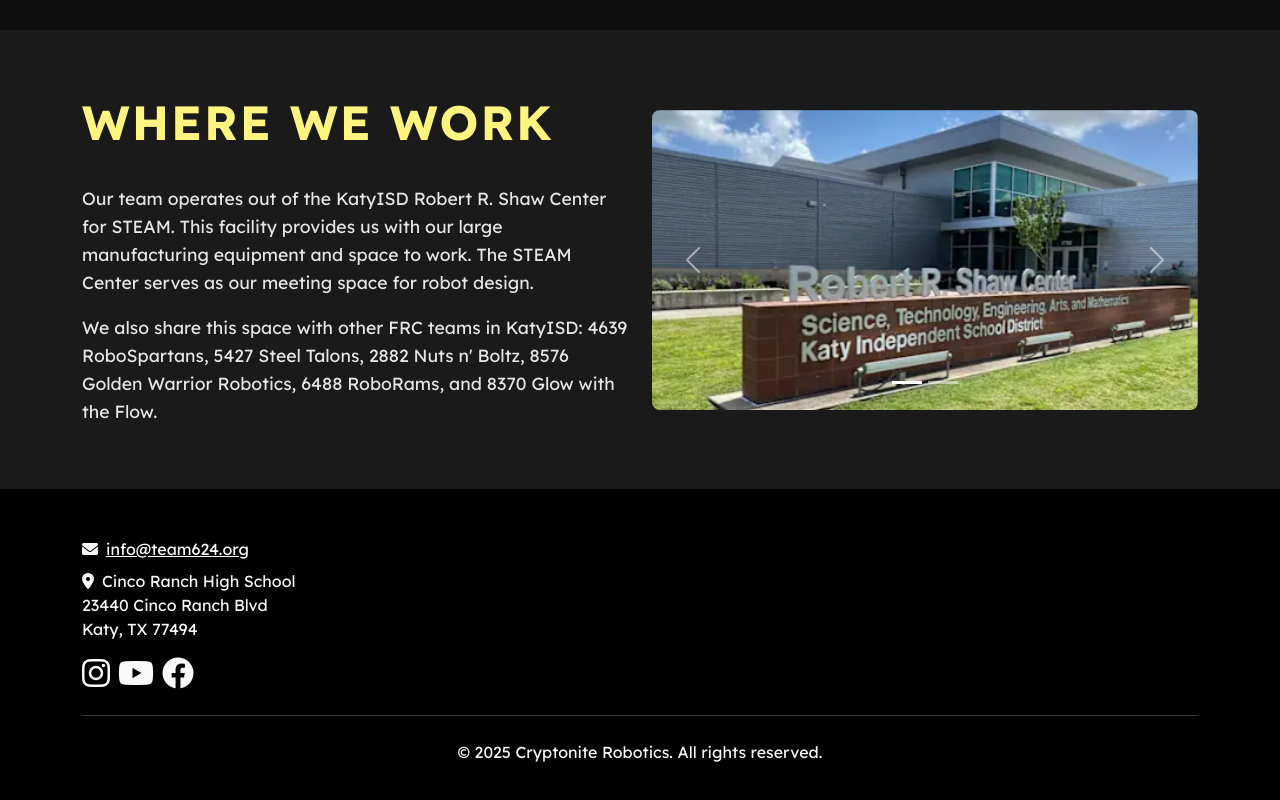
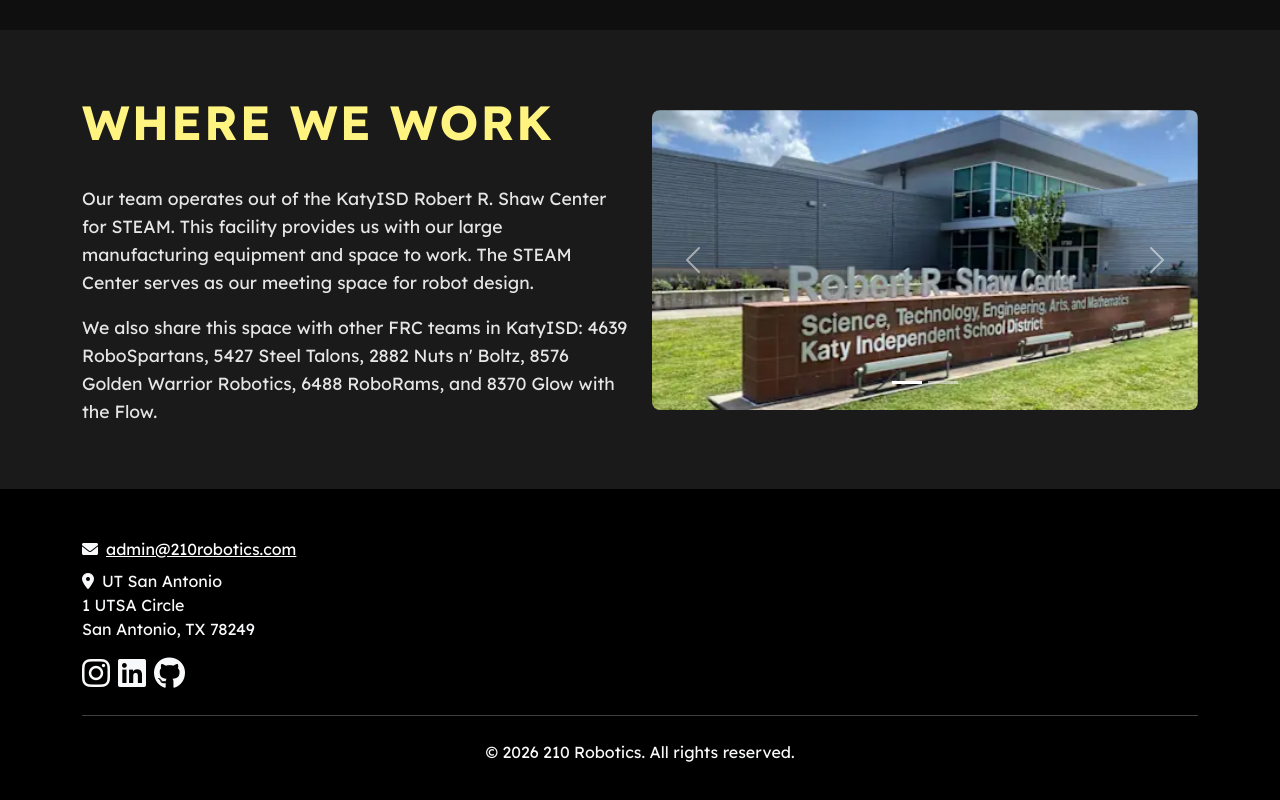
Before and after one commit to Mystery335/210RoboticsWebsite, a React (Vite) app: page / in a window 1280 px wide. Shown: the part 1320-2120 px from the top of the page. Built offline with nearby package versions, Linux system fonts and the light colour scheme.

Commit message:
Replaced Footer.jsx

```diff
--- a/src/componenets/Footer.jsx
+++ b/src/componenets/Footer.jsx
@@ -6,23 +6,23 @@ const Footer = () => {
           <div className="col-md-4">
             <p className="mb-2">
               <i className="fas fa-envelope me-2"></i>
-              <a href="mailto:info@team624.org">info@team624.org</a>
+              <a href="mailto:admin@210robotics.com">admin@210robotics.com</a>
             </p>
             <p className="mb-0">
               <i className="fas fa-map-marker-alt me-2"></i>
-              Cinco Ranch High School<br />
-              <span>23440 Cinco Ranch Blvd</span><br />
-              <span>Katy, TX 77494</span>
+              UT San Antonio<br />
+              <span>1 UTSA Circle</span><br />
+              <span>San Antonio, TX 78249</span>
             </p>
             <div className="social-links mt-3">
-              <a href="https://www.instagram.com/frcteam624/" className="text-light text-decoration-none me-2">
+              <a href="https://www.instagram.com/210_robotics/" className="text-light text-decoration-none me-2">
                 <i className="fab fa-instagram fa-2x"></i>
               </a>
-              <a href="https://www.youtube.com/@CRyptoniteRobotics" className="text-light text-decoration-none me-2">
-                <i className="fab fa-youtube fa-2x"></i>
+              <a href="https://www.linkedin.com/company/210-robotics/" className="text-light text-decoration-none me-2">
+                <i className="fab fa-linkedin fa-2x"></i>
               </a>
-              <a href="https://www.facebook.com/CRyptoniteRobotics/" className="text-light text-decoration-none">
-                <i className="fab fa-facebook fa-2x"></i>
+              <a href="https://github.com/Mystery335/210Robotics_Website" className="text-light text-decoration-none me-2">
+                <i className="fab fa-github fa-2x"></i>
               </a>
             </div>
           </div>
@@ -32,7 +32,7 @@ const Footer = () => {
         <div className="row">
           <div className="col-12 text-center">
             <p className="mb-0">
-              &copy; 2025 Cryptonite Robotics. All rights reserved.
+              &copy; 2026 210 Robotics. All rights reserved.
             </p>
           </div>
         </div>
```
